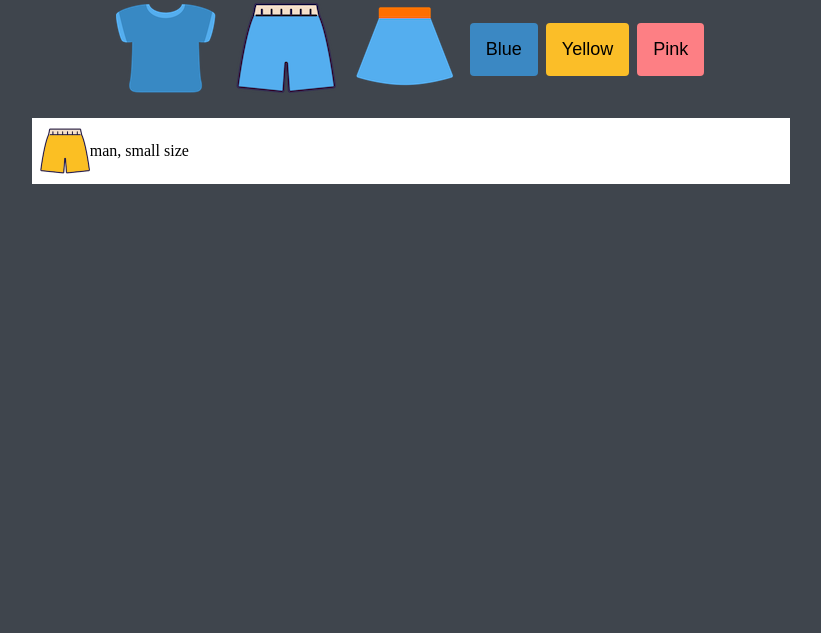
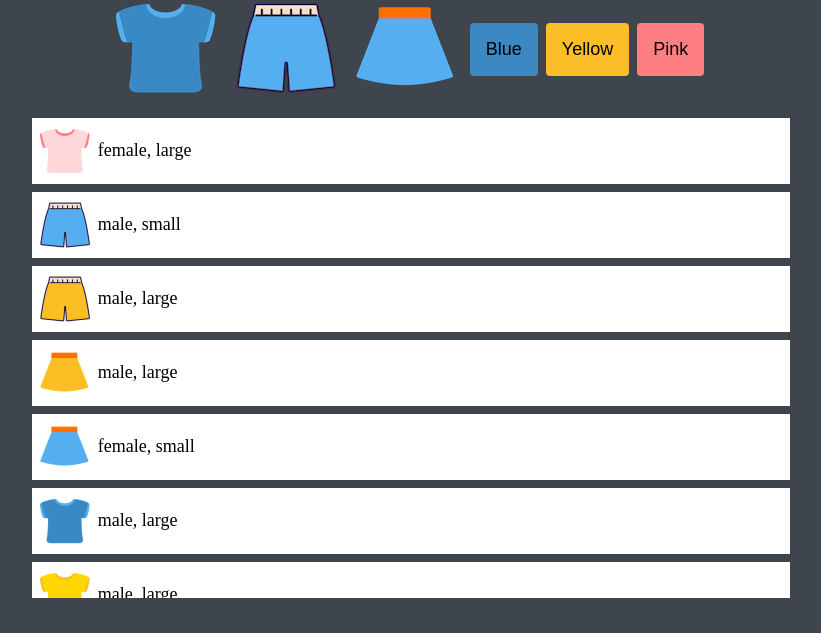
Before and after one commit to youngeunchoi-814/mini-Shopping, a plain HTML site: page index.html in a window 1280 px wide. Shown: the part 153-786 px from the top of the page, without its empty margins (229-1050 px from the left). Drawn offline with Linux system fonts and the light colour scheme.

Commit message:
javascript commit

```diff
--- /dev/null
+++ b/data/data.json
@@ -0,0 +1,116 @@
+{
+    "items": [
+      {
+        "type": "tshirt",
+        "gender": "female",
+        "size": "large",
+        "color": "pink",
+        "image": "../img/pink_t.png"
+      },
+      {
+        "type": "pants",
+        "gender": "male",
+        "size": "small",
+        "color": "blue",
+        "image": "../img/blue_p.png"
+      },
+      {
+        "type": "pants",
+        "gender": "male",
+        "size": "large",
+        "color": "yellow",
+        "image": "../img/yellow_p.png"
+      },
+      {
+        "type": "skirt",
+        "gender": "male",
+        "size": "large",
+        "color": "yellow",
+        "image": "../img/yellow_s.png"
+      },
+      {
+        "type": "skirt",
+        "gender": "female",
+        "size": "small",
+        "color": "blue",
+        "image": "../img/blue_s.png"
+      },
+      {
+        "type": "tshirt",
+        "gender": "male",
+        "size": "large",
+        "color": "blue",
+        "image": "../img/blue_t.png"
+      },
+      {
+        "type": "tshirt",
+        "gender": "male",
+        "size": "large",
+        "color": "yellow",
+        "image": "../img/yellow_t.png"
+      },
+      {
+        "type": "pants",
+        "gender": "female",
+        "size": "small",
+        "color": "pink",
+        "image": "../img/pink_p.png"
+      },
+      {
+        "type": "tshirt",
+        "gender": "female",
+        "size": "large",
+        "color": "pink",
+        "image": "../img/pink_t.png"
+      },
+      {
+        "type": "pants",
+        "gender": "male",
+        "size": "small",
+        "color": "blue",
+        "image": "../img/blue_p.png"
+      },
+      {
+        "type": "pants",
+        "gender": "male",
+        "size": "large",
+        "color": "yellow",
+        "image": "../img/yellow_p.png"
+      },
+      {
+        "type": "skirt",
+        "gender": "male",
+        "size": "large",
+        "color": "yellow",
+        "image": "../img/yellow_s.png"
+      },
+      {
+        "type": "skirt",
+        "gender": "female",
+        "size": "small",
+        "color": "blue",
+        "image": "../img/blue_s.png"
+      },
+      {
+        "type": "tshirt",
+        "gender": "male",
+        "size": "large",
+        "color": "blue",
+        "image": "../img/blue_t.png"
+      },
+      {
+        "type": "tshirt",
+        "gender": "male",
+        "size": "large",
+        "color": "yellow",
+        "image": "../img/yellow_t.png"
+      },
+      {
+        "type": "pants",
+        "gender": "female",
+        "size": "small",
+        "color": "pink",
+        "image": "../img/pink_p.png"
+      }
+    ]
+  }
--- a/index.html
+++ b/index.html
@@ -6,6 +6,7 @@
     <meta name="viewport" content="width=device-width, initial-scale=1.0">
     <title>mini-Shopping</title>
     <link rel="stylesheet" href="style.css">
+    <script src="main.js" defer></script>
 </head>
 <body>
 
@@ -13,24 +14,19 @@
     <!--Buttons-->
     <div class="buttons">
     <button class="btn">
-        <img src="img/blue_t.png" alt="tshirt" class="imgBtn">
+        <img src="img/blue_t.png" alt="tshirt" class="imgBtn" data-key="type" data-value="tshirt">
     </button>
     <button class="btn">
-        <img src="img/blue_p.png" alt="pants" class="imgBtn">
+        <img src="img/blue_p.png" alt="pants" class="imgBtn" data-key="type" data-value="pants">
     </button>
     <button class="btn">
-        <img src="img/blue_s.png" alt="skirt" class="imgBtn">
+        <img src="img/blue_s.png" alt="skirt" class="imgBtn" data-key="type" data-value="skirt">
     </button>
-    <button class="btn colorBtn blue">Blue</button>
-    <button class="btn colorBtn yellow">Yellow</button>
-    <button class="btn colorBtn pink">Pink</button>
+    <button class="btn colorBtn blue" data-key="color" data-value="blue">Blue</button>
+    <button class="btn colorBtn yellow" data-key="color" data-value="yellow">Yellow</button>
+    <button class="btn colorBtn pink" data-key="color" data-value="pink">Pink</button>
 </div>
     <ul class="items">
-        <li class="item">
-            <img class="item_thumbnail" src="img/yellow_p.png" alt="pants" >
-            <span calss="item_description">man, small size</span>
-        </li>
-
     </ul>
 </body>
 </html>
--- a/main.js
+++ b/main.js
@@ -0,0 +1,49 @@
+// Fetch the items from the JSON file
+
+
+// Update the list with the given items
+function displayItems(items) {
+    const container = document.querySelector('.items');
+    container.innerHTML = items.map(item => createHTMLString(item)).join('');
+  }function loadItems() {
+    return fetch('data/data.json')
+      .then(response => response.json())
+      .then(json => json.items);
+  }
+
+  // Create HTML list item from the given data item
+  function createHTMLString(item) {
+    return `
+      <li class="item">
+          <img src="${item.image}" alt="${item.type}" class="item__thumbnail" />
+          <span class="item__description">${item.gender}, ${item.size}</span>
+      </li>
+      `;
+  }
+
+  function onButtonClick(event, items) {
+    const dataset = event.target.dataset;
+    const key = dataset.key;
+    const value = dataset.value;
+
+    if (key == null || value == null) {
+      return;
+    }
+
+    displayItems(items.filter(item => item[key] === value));
+  }
+
+  function setEventListeners(items) {
+    const logo = document.querySelector('.logo');
+    const buttons = document.querySelector('.buttons');
+    logo.addEventListener('click', () => displayItems(items));
+    buttons.addEventListener('click', event => onButtonClick(event, items));
+  }
+
+  // main
+  loadItems()
+    .then(items => {
+      displayItems(items);
+      setEventListeners(items);
+    })
+    .catch(console.log);
--- a/style.css
+++ b/style.css
@@ -88,12 +88,12 @@ body {
   margin-bottom: var(--base-space);
 }
 
-.item_thumbnail {
+.item__thumbnail {
   width: var(--size-tumbnail);
   height: var(--size-tumbnail);
 }
 
-.item_desciption {
+.item__description {
   margin-left: var(--base-space);
   font-size: var(--front-size);
 }
```
